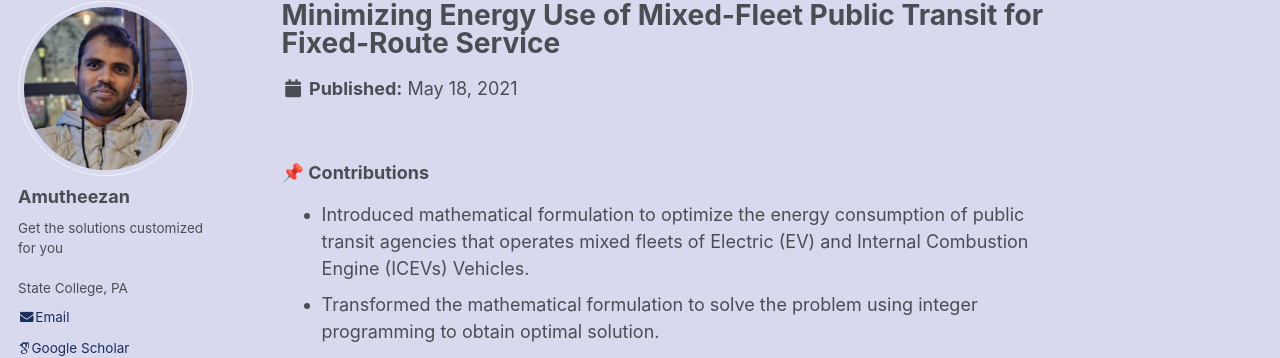
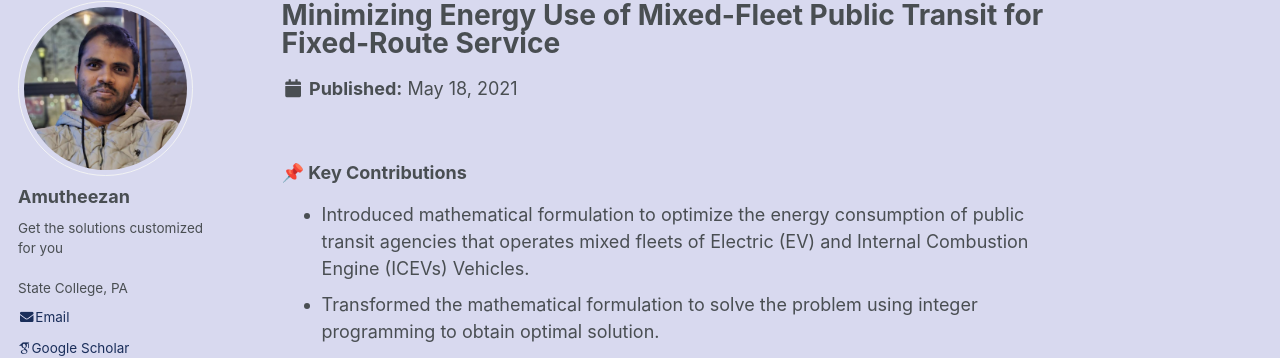
Before and after one commit to Amutheezan/amutheezan.github.io, a Jekyll site: the page built from _projects/2021-05-18-hdemma.md, in a window 1280 px wide and 1235 px high. Shown: the part 117-475 px from the top of the window. Built offline with Jekyll 4.4.1, drawn with Linux system fonts in a browser that asks for light colours; some web fonts are replaced.

Commit message:
Update 2021-05-18-hdemma.md

```diff
--- a/_projects/2021-05-18-hdemma.md
+++ b/_projects/2021-05-18-hdemma.md
@@ -6,7 +6,7 @@ permalink: /projects/public-transit
 date: 2021-05-18
 
 ---
-### 📌 Contributions
+### 📌 Key Contributions
 
 * Introduced mathematical formulation to optimize the energy consumption of public transit agencies that operates mixed fleets
 of Electric (EV) and Internal Combustion Engine (ICEVs) Vehicles.
```
